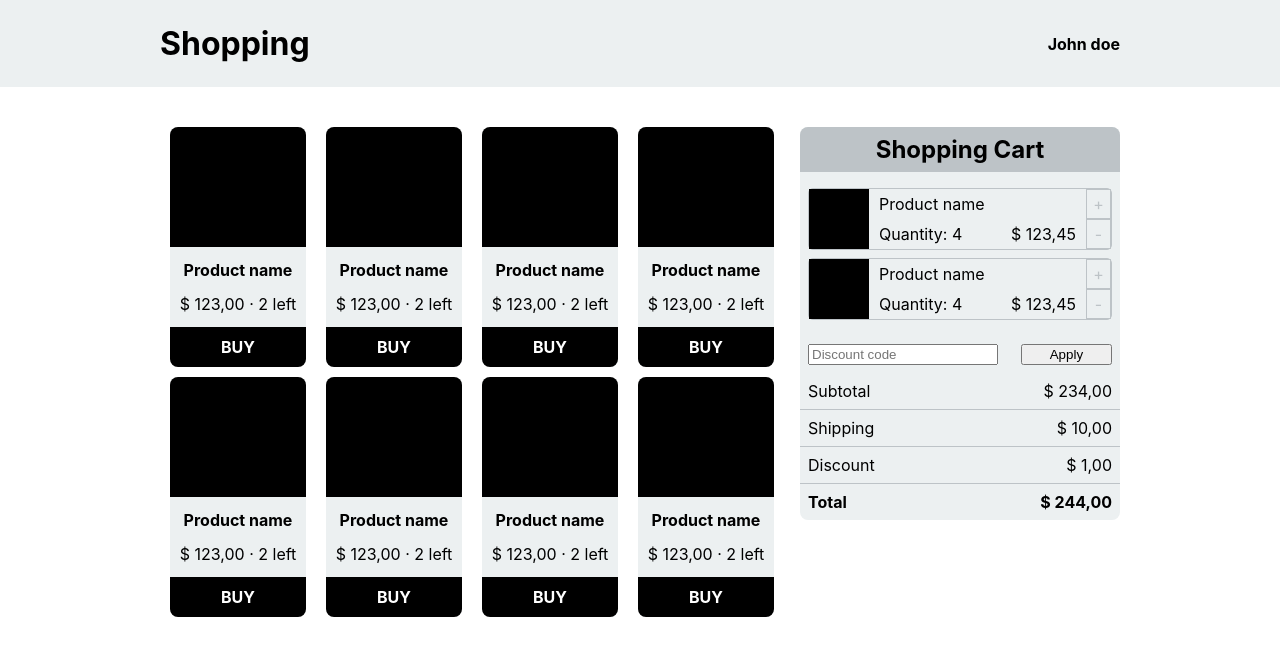
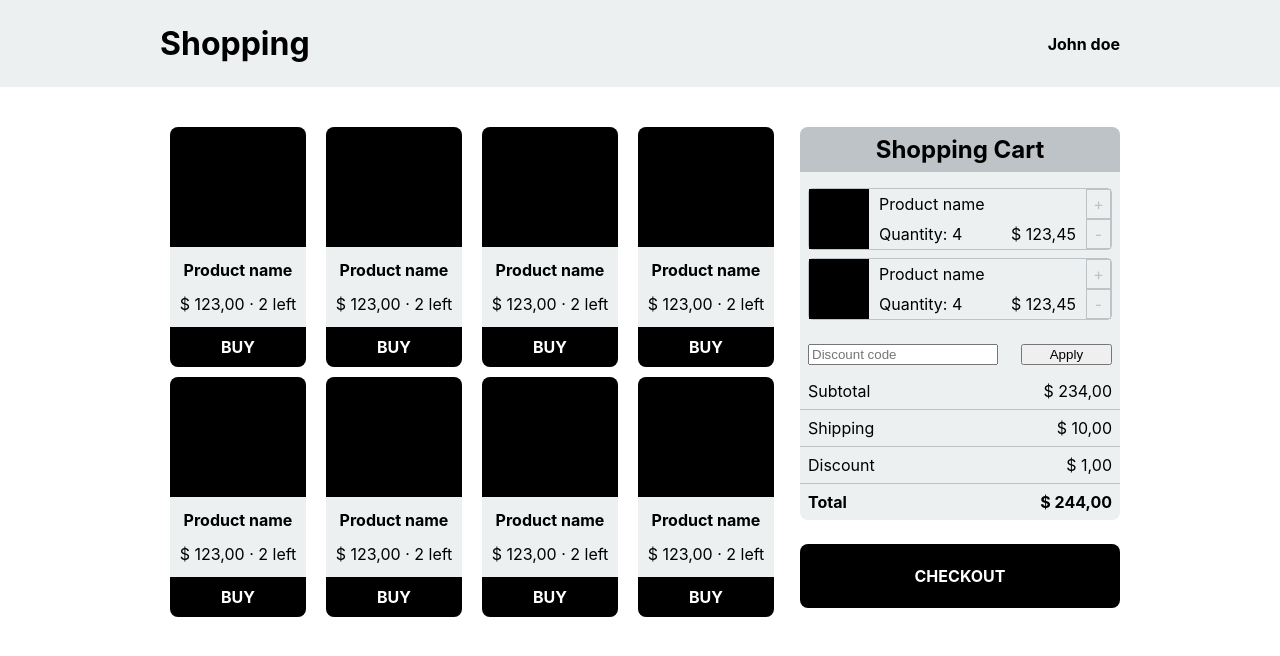
Before and after one commit to italovieira/shopping-cart, a React (Create React App) app: page / in a window 1280 px wide. Shown: the top 656 px of the page. Built offline with nearby package versions, Linux system fonts and the light colour scheme.

Commit message:
Create checkout button

```diff
--- a/src/App.css
+++ b/src/App.css
@@ -9,6 +9,7 @@ main {
   flex-wrap: wrap;
   margin: 40px;
   justify-content: center;
+  align-items: start;
 }
 
 .centered {
--- a/src/App.js
+++ b/src/App.js
@@ -2,6 +2,7 @@ import React from 'react'
 import Header from './components/Header'
 import Cart from './components/Cart'
 import ProductList from './components/Product'
+import Checkout from './components/Checkout'
 import './App.css'
 
 const App = () => {
@@ -12,6 +13,7 @@ const App = () => {
         <ProductList />
         <div className="centered">
           <Cart />
+          <Checkout />
         </div>
       </main>
     </div>
--- /dev/null
+++ b/src/components/Checkout.js
@@ -0,0 +1,12 @@
+import React from 'react'
+import styles from './Checkout.module.css'
+
+const Checkout = () => {
+  return (
+    <div className={styles.checkout}>
+      <strong>CHECKOUT</strong>
+    </div>
+  )
+}
+
+export default Checkout
--- /dev/null
+++ b/src/components/Checkout.module.css
@@ -0,0 +1,10 @@
+.checkout {
+  display: grid;
+  place-items: center;
+  margin-top: 24px;
+  width: 320px;
+  height: 64px;
+  border-radius: 8px;
+  background-color: black;
+  color: white;
+}
```
